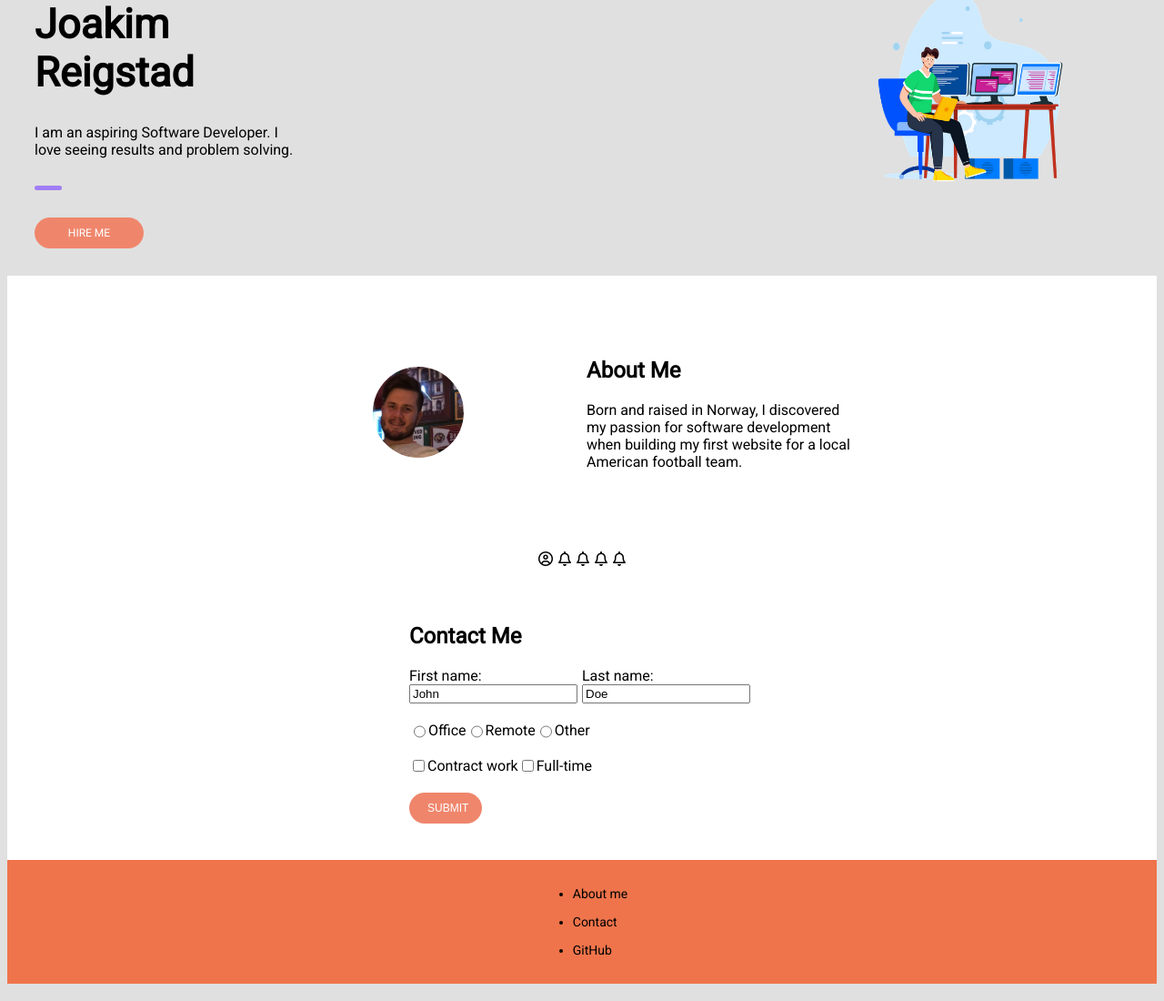
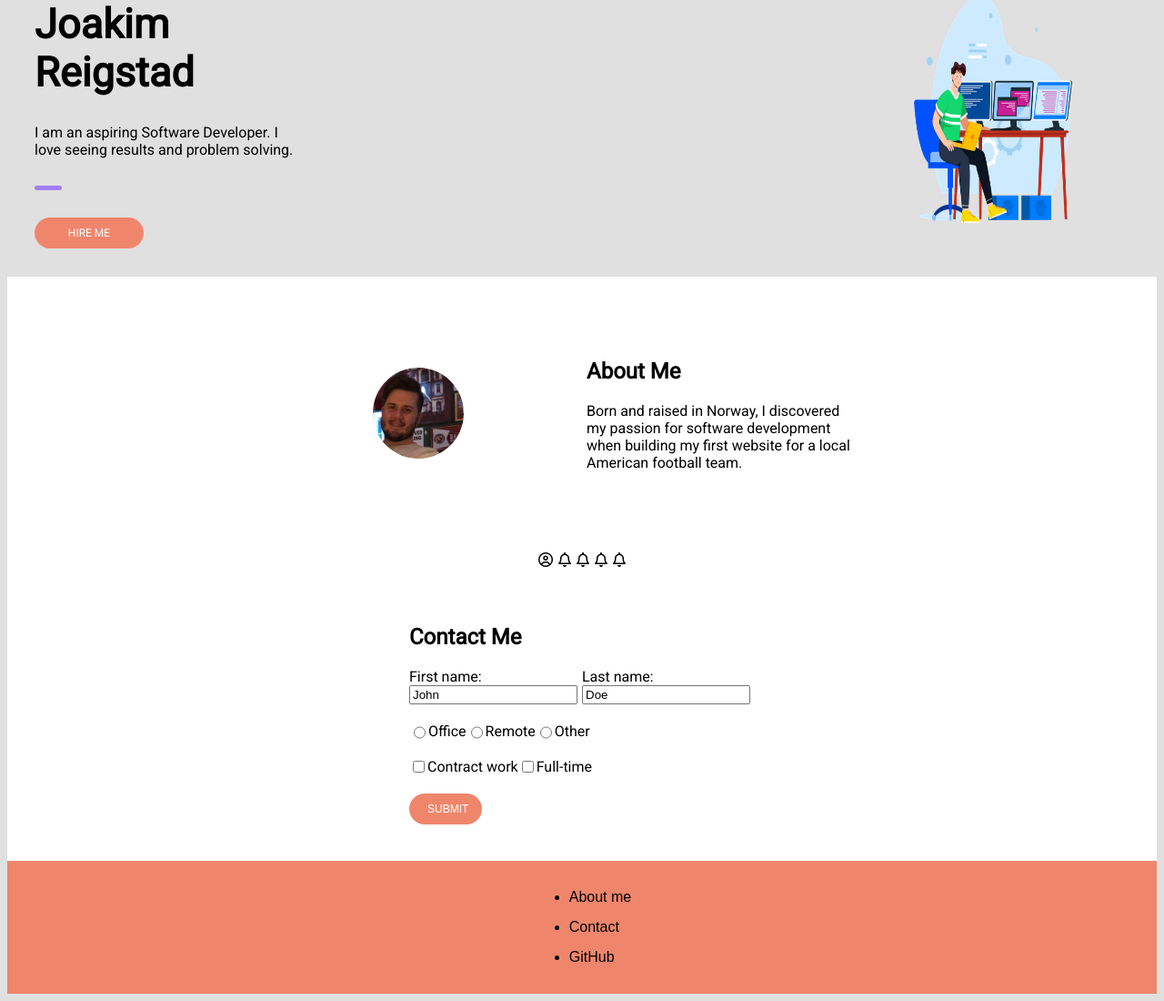
Before and after one commit to JoakimReigstad/Portfolio, a website built with Parcel: page index.html in a window 1280 px wide. Shown: the part 118-1218 px from the top of the page at 91% size. Built offline with nearby package versions, Linux system fonts and the light colour scheme; files whose address does not match are found by name.

Commit message:
Update styles.css

```diff
--- a/src/styles.css
+++ b/src/styles.css
@@ -1,7 +1,7 @@
 body {
   display: flex;
   flex-direction: column;
-  font-family: "Roboto", sans-serif;
+  font-family: 'Roboto', sans-serif;
   background-color: #e0e0e0;
 }
 
@@ -60,8 +60,8 @@ section {
 }
 
 .hero-image {
-  height: 250px;
-  width: 350px;
+  height: 300px;
+  width: 300px;
   margin: 30px;
 }
 
@@ -137,7 +137,7 @@ form {
 
 @media only screen and (min-width: 500px) {
   footer {
-    background-color: #ef744b;
+    background-color: #ef866c;
   }
 }
 
@@ -146,8 +146,7 @@ form {
 }
 
 footer {
-  font-family: "Roboto", sans-serif;
-  font-size: 14px;
+  font-family: Arial, Helvetica, sans-serif;
   display: flex;
   justify-content: center;
 }
```
